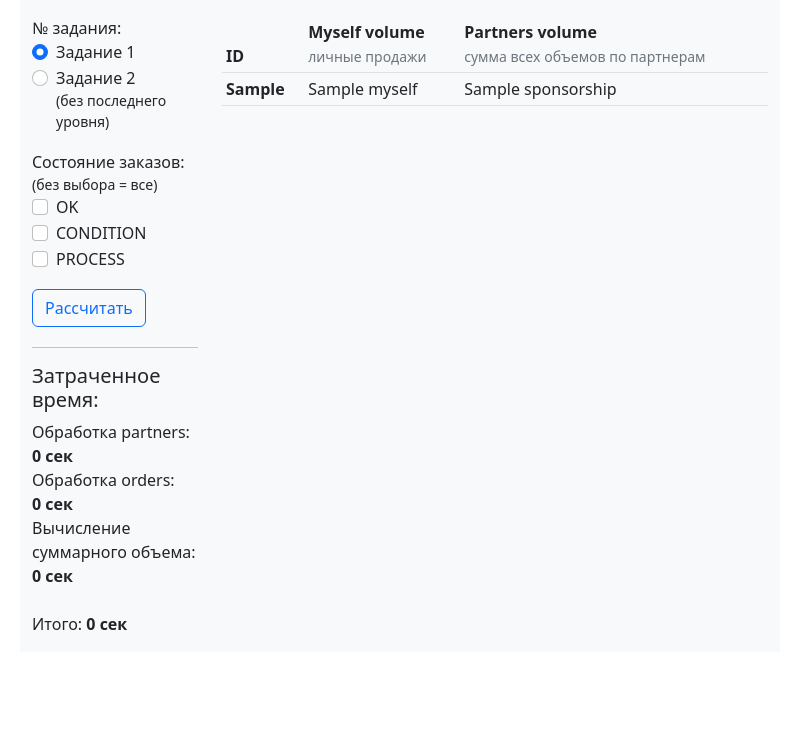
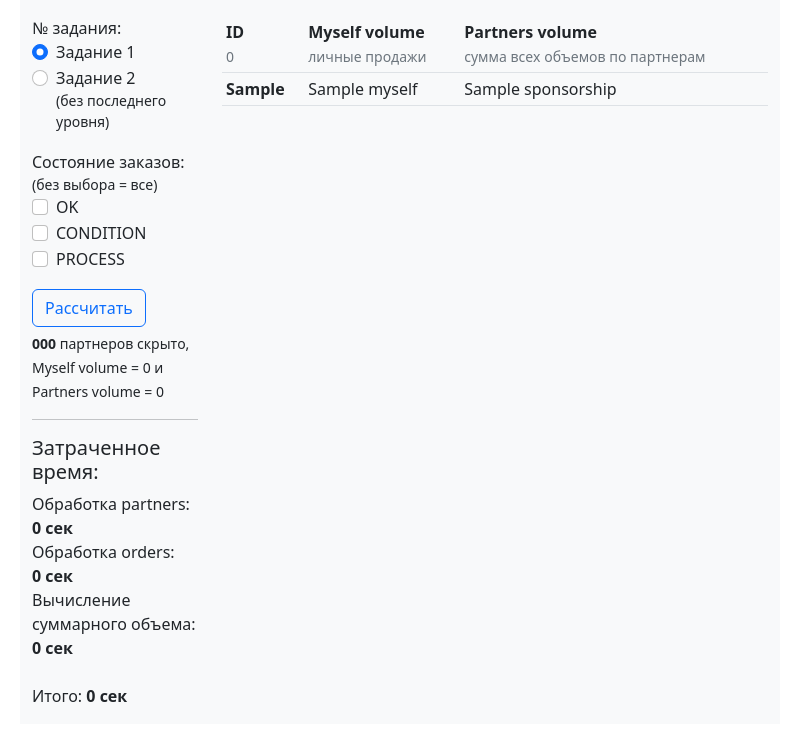
Before and after one commit to axkiss/partners-and-sponsors, a Django app: template green_project/green_app/templates/green_app/index.html in a window 1280 px wide. Shown: the top 741 px of the page, without its empty margins (240-1039 px from the left). Run offline with Django 4.2, Linux system fonts and the light colour scheme; the template is opened without the code that fills it: most values are stand-ins (such as "Sample title", 1, 10 or a date in 2020).

Commit message:
add: number_of_hidden_partners

```diff
--- a/green_project/green_app/templates/green_app/index.html
+++ b/green_project/green_app/templates/green_app/index.html
@@ -63,6 +63,9 @@
                     <button class="btn btn-outline-primary mt-3 mb-1" type="submit">Рассчитать</button>
 
                 </form>
+                {% if number_of_hidden_partners %}
+                    <span class="small text-small"><b>{{ number_of_hidden_partners }}</b> партнеров скрыто,<br> Myself volume = 0 и Partners volume = 0</span>
+                {% endif %}
                 <hr>
                 <h5>Затраченное время:</h5>
                 <p>Обработка partners: <br>
@@ -81,9 +84,13 @@
                 <table class="table table-sm">
                     <thead class="sticky-md-top bg-light">
                     <tr>
-                        <th scope="col">ID</th>
-                        <th scope="col">Myself volume<br><span class="small text-muted fw-lighter">личные продажи</span></th>
-                        <th scope="col">Partners volume<br><span class="small text-muted fw-lighter">сумма всех объемов по партнерам</span></th>
+                        <th scope="col">
+                            ID<br><span class="small text-muted fw-lighter">{{ number_of_partners|default:"0" }}</span>
+                        </th>
+                        <th scope="col">Myself volume<br><span class="small text-muted fw-lighter">личные продажи</span>
+                        </th>
+                        <th scope="col">Partners volume<br><span class="small text-muted fw-lighter">сумма всех объемов по партнерам</span>
+                        </th>
                     </tr>
                     </thead>
                     <tbody>
```
